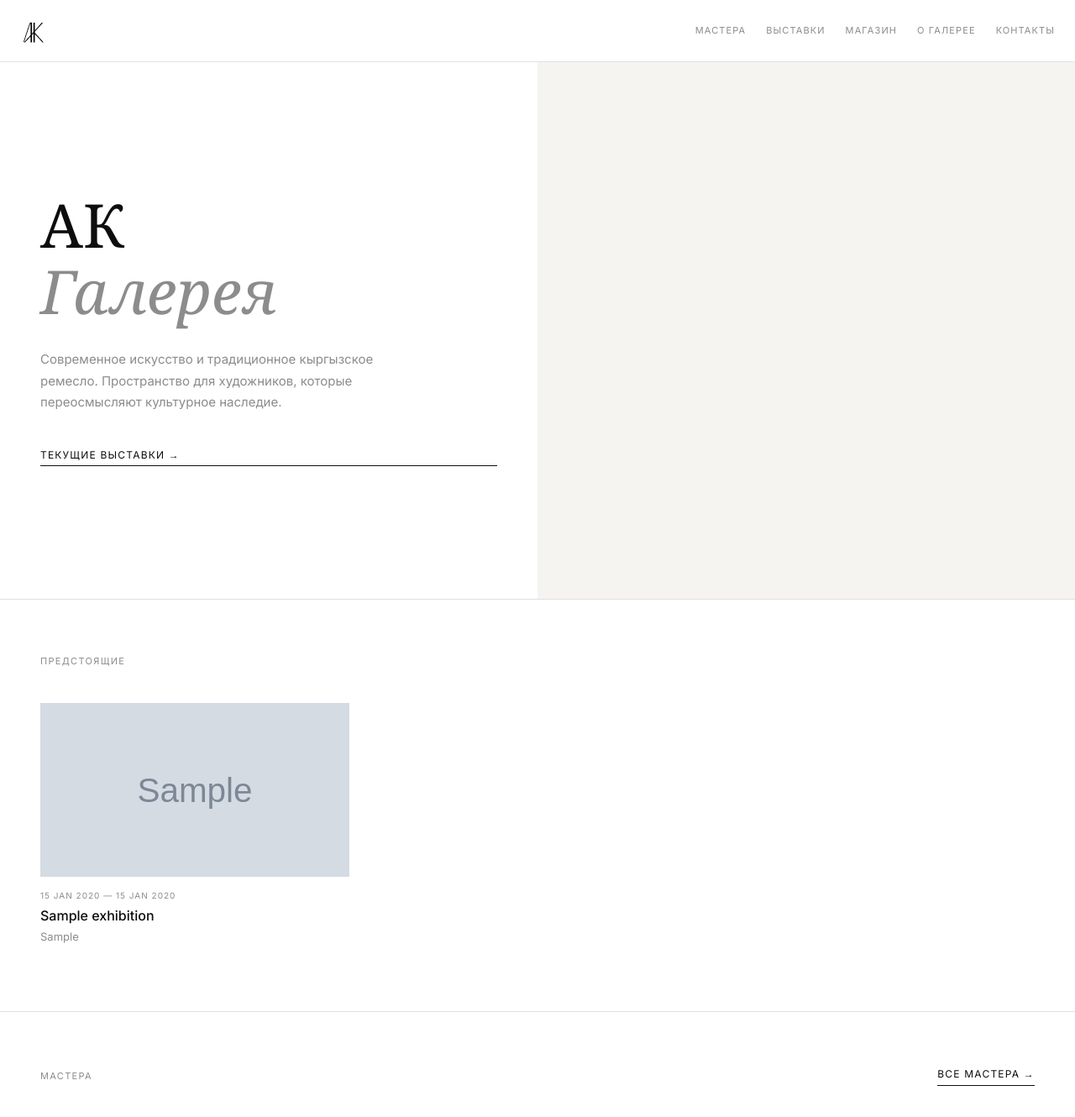
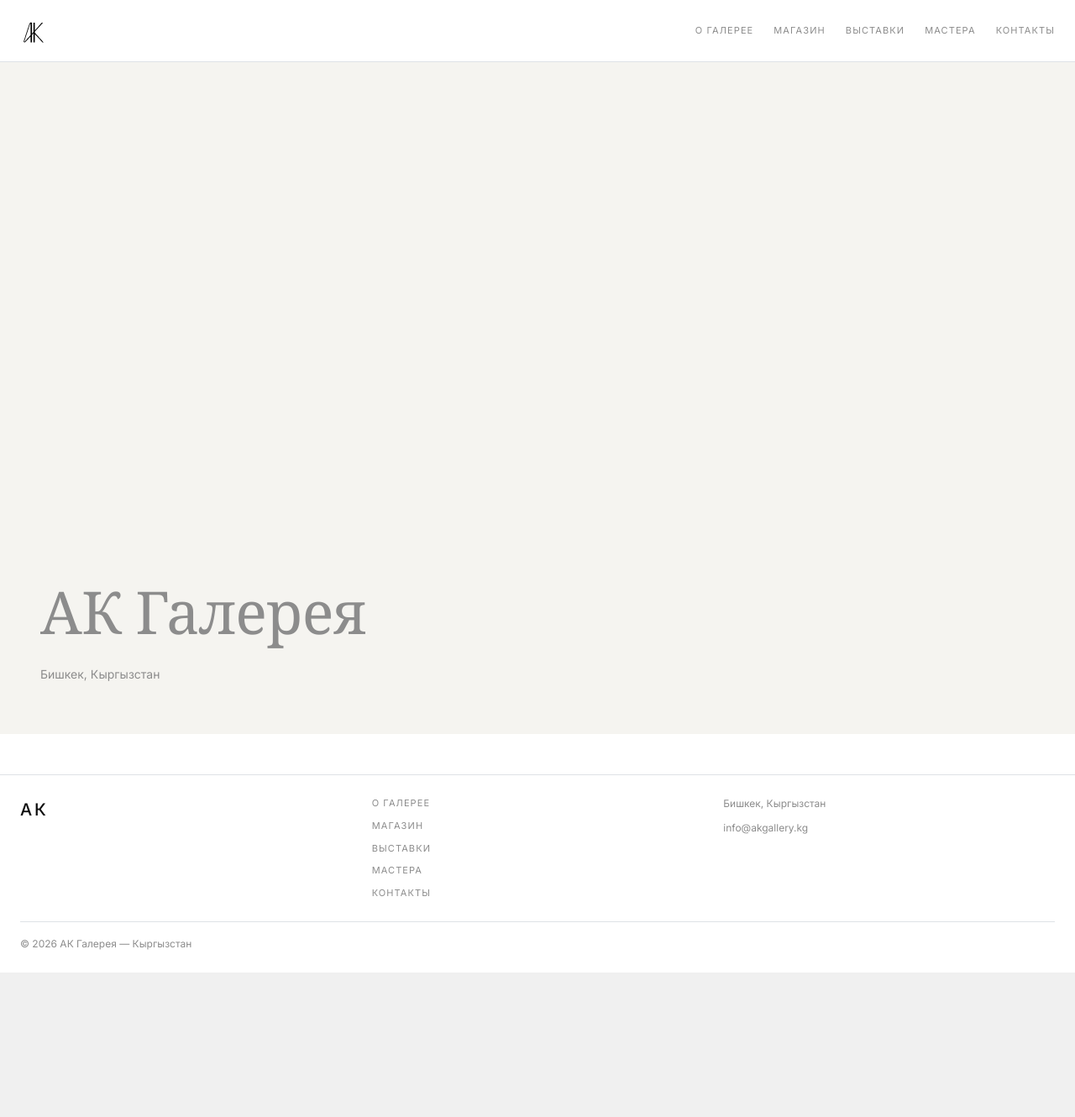
Before and after one commit to nanochka-8000/gallery, a Django app: page / in a window 1280 px wide. Shown: the top 1330 px of the page at 84% size. After the commit the page ends 1158 px from the top, so only its background shows below. Run offline with Django 5.2, Linux system fonts and the light colour scheme; data comes from the database, SQL or seed files in the repository; tables that the repository leaves empty hold one stand-in row (values such as "Sample post"); grey boxes marked "Sample" are stand-in pictures.

Commit message:
feat: hero на главной, workshops в выставках

```diff
--- a/ak_gallery/views.py
+++ b/ak_gallery/views.py
@@ -3,14 +3,9 @@ from artists.models import Artist
 from exhibitions.models import Exhibition
 
 def home(request):
-    current_exhibitions = Exhibition.objects.filter(status='current')
-    upcoming_exhibitions = Exhibition.objects.filter(status='upcoming')
-    artists = Artist.objects.all().order_by('order')[:6]
-
+    featured_exhibition = Exhibition.objects.filter(status='current').first()
     return render(request, 'home.html', {
-        'current_exhibitions': current_exhibitions,
-        'upcoming_exhibitions': upcoming_exhibitions,
-        'artists': artists,
+        'featured_exhibition': featured_exhibition,
     })
 
 def about(request):
--- a/exhibitions/admin.py
+++ b/exhibitions/admin.py
@@ -1,8 +1,11 @@
 from django.contrib import admin
 from .models import Exhibition
+
+
 
 @admin.register(Exhibition)
 class ExhibitionAdmin(admin.ModelAdmin):
     list_display = ['title', 'status', 'start_date', 'end_date']
     list_filter = ['status']
     search_fields = ['title']
+    filter_horizontal = ['artists', 'workshops', 'artworks']
--- a/exhibitions/models.py
+++ b/exhibitions/models.py
@@ -1,6 +1,5 @@
 from django.db import models
-from artists.models import Artist, Artwork
-
+from artists.models import Artist, Artwork, Workshop
 
 class Exhibition(models.Model):
     STATUS_CHOICES = [
@@ -13,6 +12,7 @@ class Exhibition(models.Model):
     description = models.TextField(blank=True)
     cover_image = models.ImageField(upload_to='exhibitions/', blank=True)
     artists = models.ManyToManyField(Artist, blank=True)
+    workshops = models.ManyToManyField(Workshop, blank=True)
     artworks = models.ManyToManyField(Artwork, blank=True)
     start_date = models.DateField()
     end_date = models.DateField()
--- a/static/css/style.css
+++ b/static/css/style.css
@@ -1182,3 +1182,137 @@ body {
     .artworks-section { padding: 0 24px 60px; }
     .shop-section { padding: 32px 24px 60px; }
 }
+
+/* ============ HOME HERO ============ */
+
+main:has(.exh-hero) {
+    padding: 0;
+    margin: 0;
+}
+
+.exh-hero {
+    position: relative;
+    display: block;
+    width: 100%;
+    height: 100vh;
+    min-height: 500px;
+    overflow: hidden;
+    margin: 0;
+    padding: 0;
+}
+
+.exh-hero-image {
+    position: absolute;
+    top: 0;
+    left: 0;
+    width: 100%;
+    height: 100%;
+    z-index: 1;
+}
+
+.exh-hero-image img {
+    width: 100%;
+    height: 100%;
+    object-fit: cover;
+    display: block;
+    animation: hero-image-in 1.4s ease-out both;
+    transition: transform 0.5s cubic-bezier(0.2, 0.6, 0.3, 1);
+    will-change: transform;
+}
+
+
+.exh-hero-placeholder {
+    position: absolute;
+    top: 0;
+    left: 0;
+    width: 100%;
+    height: 100%;
+    background: var(--grey-3);
+    z-index: 1;
+}
+
+.exh-hero-overlay {
+    position: absolute;
+    left: 48px;
+    bottom: 60px;
+    max-width: 560px;
+    z-index: 5;
+    color: var(--grey-1);
+    animation: hero-text-in 1.6s ease-out 0.3s both;
+    transition: transform 0.5s cubic-bezier(0.2, 0.6, 0.3, 1);
+    will-change: transform;
+}
+
+.exh-hero-overlay,
+.exh-hero-overlay * {
+    color: var(--grey-1);
+    text-shadow: none;
+}
+
+.exh-hero-status {
+    display: inline-block;
+    font-family: var(--font-sans);
+    font-size: 11px;
+    letter-spacing: 0.15em;
+    text-transform: uppercase;
+    margin-bottom: 20px;
+    opacity: 0.95;
+}
+
+.exh-hero-title {
+    font-family: var(--font-serif);
+    font-size: clamp(38px, 5.5vw, 72px);
+    line-height: 1.05;
+    font-weight: 400;
+    margin: 0 0 22px 0;
+    letter-spacing: -0.01em;
+}
+
+.exh-hero-meta {
+    font-family: var(--font-sans);
+    font-size: 14px;
+    line-height: 1.6;
+    margin: 0;
+}
+
+.exh-hero-meta span {
+    display: block;
+}
+
+.exh-hero-link {
+    display: inline-block;
+    margin-top: 28px;
+    text-decoration: none;
+    font-family: var(--font-sans);
+    font-size: 12px;
+    letter-spacing: 0.12em;
+    text-transform: uppercase;
+    border-bottom: 1px solid var(--grey-1);
+    padding-bottom: 4px;
+    transition: border-color 0.2s, color 0.2s;
+}
+
+.exh-hero-link:hover {
+    color: var(--black);
+    border-color: var(--black);
+}
+
+
+@keyframes hero-image-in {
+    from { transform: scale(1.12); opacity: 0; }
+    to   { transform: scale(1.08); opacity: 1; }
+}
+
+@keyframes hero-text-in {
+    from { transform: translateY(20px); opacity: 0; }
+    to   { transform: translateY(0);    opacity: 1; }
+}
+
+@media (max-width: 640px) {
+    .exh-hero-overlay {
+        left: 24px;
+        right: 24px;
+        bottom: 40px;
+        max-width: none;
+    }
+}
--- a/templates/base.html
+++ b/templates/base.html
@@ -21,10 +21,10 @@
         </button>
         <div class="collapse navbar-collapse" id="navMenu">
             <div class="navbar-nav ms-auto gap-4">
+                <a href="/about/" class="nav-link-item">О галерее</a>
+                <a href="/shop/" class="nav-link-item">Магазин</a>
+                <a href="/exhibitions/" class="nav-link-item">Выставки</a>
                 <a href="/artists/" class="nav-link-item">Мастера</a>
-                <a href="/exhibitions/" class="nav-link-item">Выставки</a>
-                <a href="/shop/" class="nav-link-item">Магазин</a>
-                <a href="/about/" class="nav-link-item">О галерее</a>
                 <a href="/contacts/" class="nav-link-item">Контакты</a>
             </div>
         </div>
@@ -43,11 +43,11 @@
                 <span class="footer-logo">АК</span>
             </div>
             <div class="col-md-4 mb-3 d-flex flex-column gap-2">
-                <a href="/artists/" class="footer-link">Мастера</a>
-                <a href="/exhibitions/" class="footer-link">Выставки</a>
-                <a href="/shop/" class="footer-link">Магазин</a>
-                <a href="/about/" class="footer-link">О галерее</a>
-                <a href="/contacts/" class="footer-link">Контакты</a>
+                <a href="/about/" class="nav-link-item">О галерее</a>
+                <a href="/shop/" class="nav-link-item">Магазин</a>
+                <a href="/exhibitions/" class="nav-link-item">Выставки</a>
+                <a href="/artists/" class="nav-link-item">Мастера</a>
+                <a href="/contacts/" class="nav-link-item">Контакты</a>
             </div>
             <div class="col-md-4 mb-3 d-flex flex-column gap-2">
                 <p class="footer-text">Бишкек, Кыргызстан</p>
@@ -84,5 +84,30 @@ document.querySelectorAll('.artwork-slider').forEach(slider => {
     dots.forEach((dot, i) => dot.addEventListener('click', () => goTo(i)));
 });
 </script>
+
+<script>
+document.addEventListener('DOMContentLoaded', function() {
+    const hero = document.querySelector('.exh-hero');
+    if (!hero) return;
+
+    const image = hero.querySelector('.exh-hero-image img');
+    const overlay = hero.querySelector('.exh-hero-overlay');
+    if (!image) return;
+
+    const imageStrength = 65;
+    const overlayStrength = 25;
+
+    document.addEventListener('mousemove', function(e) {
+        const x = (e.clientX / window.innerWidth) - 0.5;
+        const y = (e.clientY / window.innerHeight) - 0.5;
+
+        image.style.transform = 'scale(1.08) translate(' + (x * imageStrength) + 'px, ' + (y * imageStrength) + 'px)';
+        if (overlay) {
+            overlay.style.transform = 'translate(' + (-x * overlayStrength) + 'px, ' + (-y * overlayStrength) + 'px)';
+        }
+    });
+});
+</script>
+
 </body>
 </html>
--- a/templates/home.html
+++ b/templates/home.html
@@ -1,94 +1,41 @@
 {% extends 'base.html' %}
 {% load static %}
 
-{% block title %}АК Галерея — TUMAR ART GROUP{% endblock %}
+{% block title %}АК Галерея{% endblock %}
 
 {% block content %}
 
-<section class="hero">
-    <div class="hero-text">
-{#        <span class="hero-label">Бишкек</span>#}
-        <h1 class="hero-title">АК<br><em>Галерея</em></h1>
-        <p class="hero-desc">Современное искусство и традиционное кыргызское ремесло. Пространство для художников, которые переосмысляют культурное наследие.</p>
-        <a href="/exhibitions/" class="btn-link">Текущие выставки &rarr;</a>
+{% if featured_exhibition %}
+<section class="exh-hero">
+    <div class="exh-hero-image">
+        {% if featured_exhibition.cover_image %}
+            <img src="{{ featured_exhibition.cover_image.url }}" alt="{{ featured_exhibition.title }}">
+        {% else %}
+            <div class="exh-hero-placeholder"></div>
+        {% endif %}
     </div>
-    <div class="hero-image">
-        {% if current_exhibitions.0.cover_image %}
-            <img src="{{ current_exhibitions.0.cover_image.url }}" alt="{{ current_exhibitions.0.title }}">
-        {% endif %}
+
+    <div class="exh-hero-overlay">
+        <span class="exh-hero-status">Текущая выставка</span>
+        <h1 class="exh-hero-title">{{ featured_exhibition.title }}</h1>
+        <p class="exh-hero-meta">
+            {% if featured_exhibition.location %}
+                <span>{{ featured_exhibition.location }}</span>
+            {% endif %}
+            <span>{{ featured_exhibition.start_date|date:"d M Y" }} — {{ featured_exhibition.end_date|date:"d M Y" }}</span>
+        </p>
+        <a href="/exhibitions/{{ featured_exhibition.id }}/" class="exh-hero-link">Подробнее</a>
+    </div>
+</section>
+{% else %}
+<section class="exh-hero">
+    <div class="exh-hero-placeholder"></div>
+    <div class="exh-hero-overlay exh-hero-overlay--dark">
+        <h1 class="exh-hero-title">АК Галерея</h1>
+        <p class="exh-hero-meta"><span>Бишкек, Кыргызстан</span></p>
     </div>
 </section>
 
-{% if current_exhibitions %}
-<section class="home-section">
-    <div class="section-header">
-        <span class="section-label">Текущие выставки</span>
-        <a href="/exhibitions/" class="btn-link">Все выставки &rarr;</a>
-    </div>
-    <div class="exhibitions-grid">
-        {% for exh in current_exhibitions %}
-        <a href="/exhibitions/{{ exh.id }}/" class="exh-card">
-            {% if exh.cover_image %}
-                <img src="{{ exh.cover_image.url }}" alt="{{ exh.title }}">
-            {% else %}
-                <div class="exh-no-image"></div>
-            {% endif %}
-            <div class="card-body">
-                <span class="card-tag">{{ exh.start_date|date:"d M Y" }} — {{ exh.end_date|date:"d M Y" }}</span>
-                <h2 class="card-name">{{ exh.title }}</h2>
-                <p class="card-city">{{ exh.location }}</p>
-            </div>
-        </a>
-        {% endfor %}
-    </div>
-</section>
 {% endif %}
 
-{% if upcoming_exhibitions %}
-<section class="home-section">
-    <div class="section-header">
-        <span class="section-label">Предстоящие</span>
-    </div>
-    <div class="exhibitions-grid">
-        {% for exh in upcoming_exhibitions %}
-        <a href="/exhibitions/{{ exh.id }}/" class="exh-card">
-            {% if exh.cover_image %}
-                <img src="{{ exh.cover_image.url }}" alt="{{ exh.title }}">
-            {% else %}
-                <div class="exh-no-image"></div>
-            {% endif %}
-            <div class="card-body">
-                <span class="card-tag">{{ exh.start_date|date:"d M Y" }} — {{ exh.end_date|date:"d M Y" }}</span>
-                <h2 class="card-name">{{ exh.title }}</h2>
-                <p class="card-city">{{ exh.location }}</p>
-            </div>
-        </a>
-        {% endfor %}
-    </div>
-</section>
-{% endif %}
-
-<section class="home-section">
-    <div class="section-header">
-        <span class="section-label">Мастера</span>
-        <a href="/artists/" class="btn-link">Все мастера &rarr;</a>
-    </div>
-    <div class="artists-grid">
-        {% for artist in artists %}
-        <a href="/artists/{{ artist.id }}/" class="artist-card">
-            {% if artist.photo %}
-                <img src="{{ artist.photo.url }}" alt="{{ artist.name }}">
-            {% else %}
-                <div style="aspect-ratio:3/4;background:var(--grey-3);"></div>
-            {% endif %}
-            <div class="card-body">
-                <span class="card-tag">{{ artist.medium }}</span>
-                <h2 class="card-name">{{ artist.name }}</h2>
-                <p class="card-city">{{ artist.city }}</p>
-            </div>
-        </a>
-        {% endfor %}
-    </div>
-</section>
-
 {% endblock %}
```
Also changed, not shown: exhibitions/migrations/0002_exhibition_workshops.py (added).
